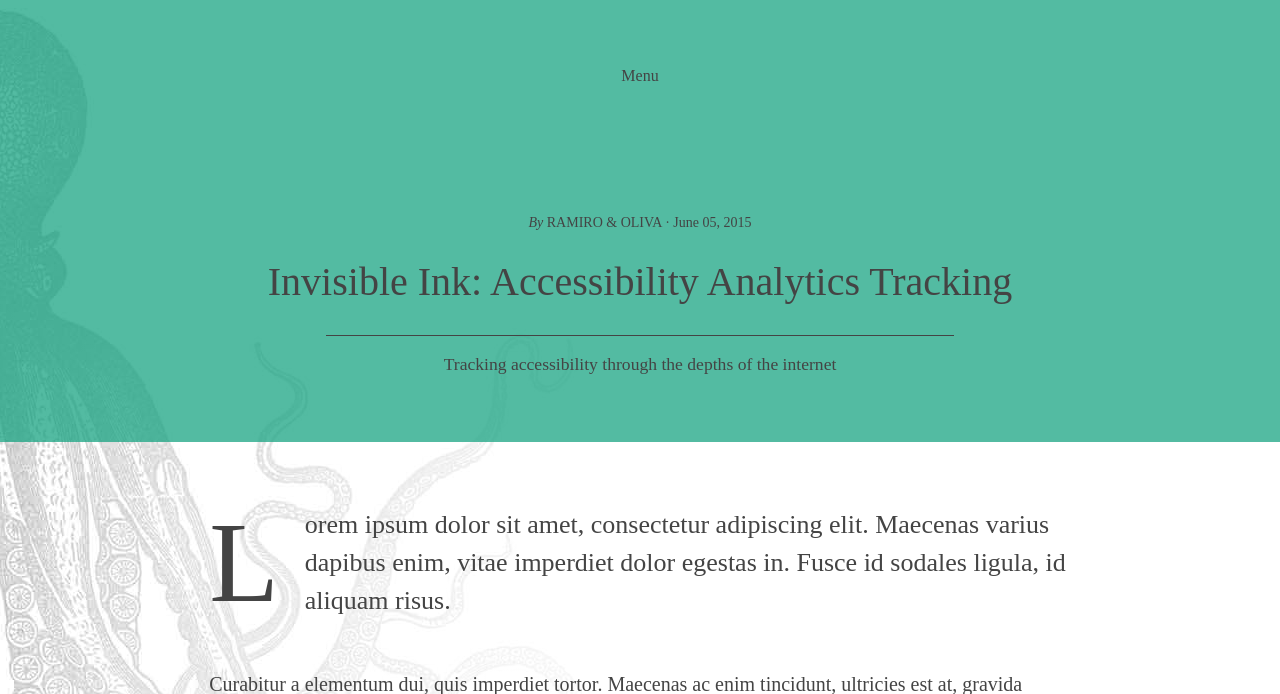
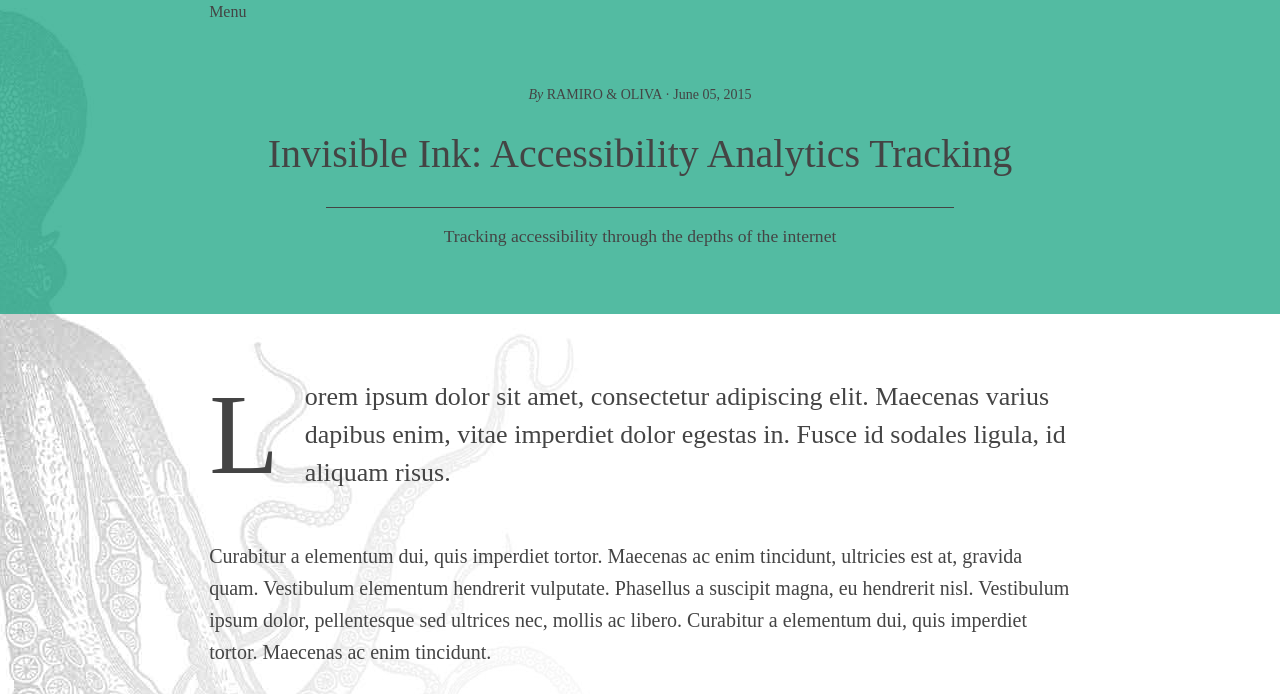
Before and after one commit to rosvain/accessibilityanalytics, a PHP site: page / in a window 1280 px wide. Shown: the top 694 px of the page. Run offline with PHP 8.4, Linux system fonts and the light colour scheme; some libraries are stand-ins or nearby versions.

Commit message:
Modified css and added class for menu

```diff
--- a/css/style.css
+++ b/css/style.css
@@ -112,10 +112,6 @@
 	   margin: 0 auto;
   }
 
-  section.article-heading.main {
-	   width: 100%;
-	  box-sizing: border-box;
-  }
 
   header {
 	   /*text-align: center;
@@ -141,6 +137,10 @@
 	  background-color: rgba(26, 165, 131, 0.75);
 	  padding: 4em 13.54%;
 	  position: relative;
+  }
+
+  .navigation {
+	  background-color: rgba(26, 165, 131, 0.75);
   }
 
 
--- a/index.html
+++ b/index.html
@@ -40,7 +40,7 @@
   <header role="banner">
   </header>
   <article id="maincontent" class="main  white-gradient" role="main">
-      <section class="main article-heading">
+      <section class="main navigation">
         <div class="container">
           <div class="icon-menu">
             Menu
```
